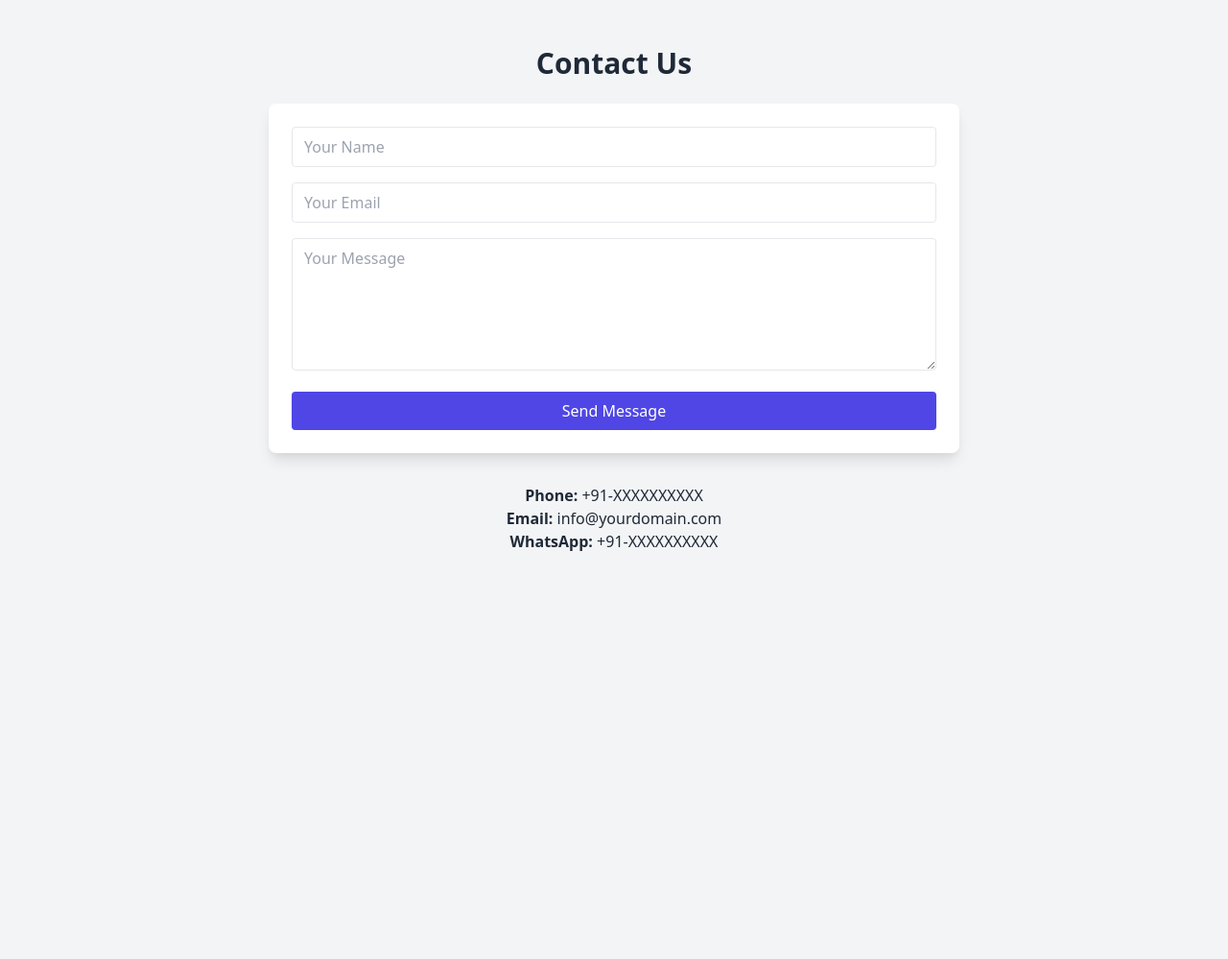
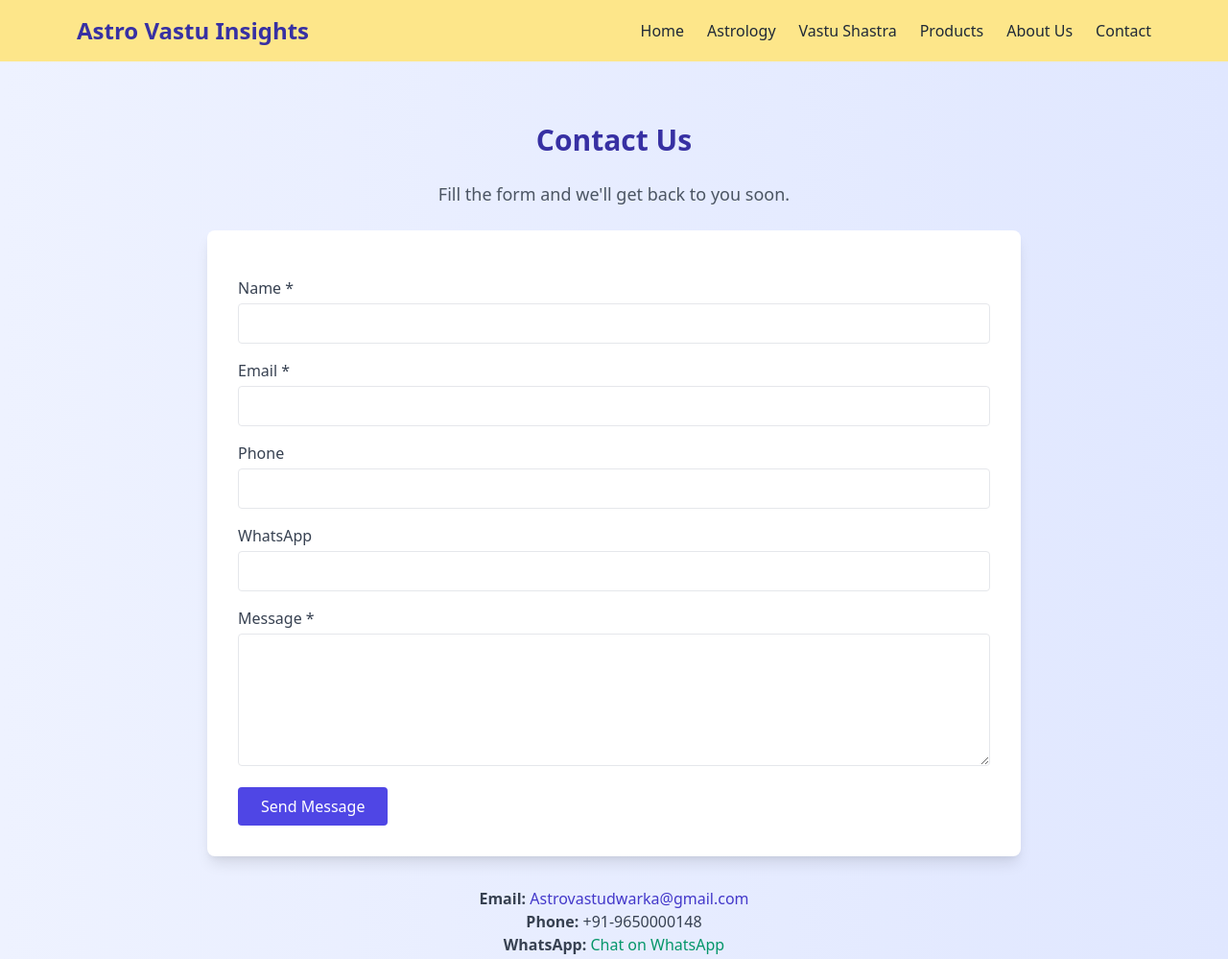
Before and after one commit to Amitd1326/amitd1326.github.io, a plain HTML site: page contact.html in a window 1280 px wide. Shown: the top 999 px of the page at 96% size. Before the commit the page ends 800 px from the top, so only its background shows below. Drawn offline with nearby package versions, Linux system fonts and the light colour scheme.

Commit message:
Add files via upload

```diff
--- a/contact.html
+++ b/contact.html
@@ -3,59 +3,130 @@
 <head>
   <meta charset="UTF-8">
   <meta name="viewport" content="width=device-width, initial-scale=1.0">
-  <title>Contact Us - Astro Vastu Insights</title>
+  <title>AstroVastu - Contact</title>
   <link href="https://cdn.jsdelivr.net/npm/tailwindcss@2.2.19/dist/tailwind.min.css" rel="stylesheet">
 </head>
-<body class="bg-gray-100 text-gray-800">
-  <section class="py-12 px-6 max-w-3xl mx-auto">
-    <h2 class="text-3xl font-bold text-center mb-6">Contact Us</h2>
-    <form id="contact-form" class="space-y-4 bg-white p-6 rounded-lg shadow-lg">
-      <input type="text" name="name" placeholder="Your Name" required class="w-full border px-3 py-2 rounded" />
-      <input type="email" name="email" placeholder="Your Email" required class="w-full border px-3 py-2 rounded" />
-      <textarea name="message" placeholder="Your Message" rows="5" required class="w-full border px-3 py-2 rounded"></textarea>
-      <button type="submit" class="w-full bg-indigo-600 text-white py-2 rounded">Send Message</button>
+<body class="bg-yellow-50 text-gray-800">
+
+  <!-- Navbar -->
+  <header class="bg-yellow-200 shadow-md">
+    <nav class="max-w-6xl mx-auto p-4 flex justify-between items-center">
+      <h1 class="text-2xl font-bold text-indigo-800">Astro Vastu Insights</h1>
+      <ul class="flex space-x-6">
+        <li><a href="index.html" class="hover:text-indigo-600">Home</a></li>
+        <li><a href="astrology.html" class="hover:text-indigo-600">Astrology</a></li>
+        <li><a href="vastu.html" class="hover:text-indigo-600">Vastu Shastra</a></li>
+        <li><a href="products.html" class="hover:text-indigo-600">Products</a></li>
+        <li><a href="about.html" class="hover:text-indigo-600">About Us</a></li>
+        <li><a href="contact.html" class="hover:text-indigo-600">Contact</a></li>
+      </ul>
+    </nav>
+  </header>
+
+<!-- contact-form.html (fragment) -->
+<section class="py-16 bg-gradient-to-r from-indigo-50 to-indigo-100 text-gray-800">
+  <div class="max-w-4xl mx-auto px-6">
+    <h2 class="text-3xl font-bold text-center text-indigo-800 mb-6">Contact Us</h2>
+    <p class="text-center text-lg mb-6 text-gray-600">Fill the form and we'll get back to you soon.</p>
+
+    <form id="contactForm" class="bg-white p-8 rounded-lg shadow-lg space-y-4">
+      <input type="hidden" name="hp" id="hp" value=""> <!-- honeypot (leave empty) -->
+      <input type="hidden" name="source" value="Website - Contact Page">
+
+      <div>
+        <label class="block text-gray-700">Name *</label>
+        <input type="text" name="name" id="name" required
+          class="w-full border rounded p-2 mt-1 focus:outline-none focus:ring-2 focus:ring-indigo-400">
+      </div>
+
+      <div>
+        <label class="block text-gray-700">Email *</label>
+        <input type="email" name="email" id="email" required
+          class="w-full border rounded p-2 mt-1 focus:outline-none focus:ring-2 focus:ring-indigo-400">
+      </div>
+
+      <div>
+        <label class="block text-gray-700">Phone</label>
+        <input type="tel" name="phone" id="phone"
+          class="w-full border rounded p-2 mt-1 focus:outline-none focus:ring-2 focus:ring-indigo-400">
+      </div>
+
+      <div>
+        <label class="block text-gray-700">WhatsApp</label>
+        <input type="text" name="whatsapp" id="whatsapp"
+          class="w-full border rounded p-2 mt-1 focus:outline-none focus:ring-2 focus:ring-green-400">
+      </div>
+
+      <div>
+        <label class="block text-gray-700">Message *</label>
+        <textarea name="message" id="message" rows="5" required
+          class="w-full border rounded p-2 mt-1 focus:outline-none focus:ring-2 focus:ring-indigo-400"></textarea>
+      </div>
+
+      <div class="flex items-center space-x-4">
+        <button id="submitBtn" type="submit"
+          class="bg-indigo-600 text-white px-6 py-2 rounded hover:bg-indigo-700 transition">Send Message</button>
+        <div id="formStatus" class="text-sm text-gray-600"></div>
+      </div>
     </form>
 
-    <p id="status" class="text-center mt-4"></p>
-
-    <div class="text-center mt-8">
-      <p><strong>Phone:</strong> +91-XXXXXXXXXX</p>
-      <p><strong>Email:</strong> info@yourdomain.com</p>
-      <p><strong>WhatsApp:</strong> +91-XXXXXXXXXX</p>
+    <div class="mt-8 text-center text-gray-700">
+      <p><strong>Email:</strong> <a href="mailto:Astrovastudwarka@gmail.com" class="text-indigo-700">Astrovastudwarka@gmail.com</a></p>
+      <p><strong>Phone:</strong> +91-9650000148</p>
+      <p><strong>WhatsApp:</strong> <a href="https://wa.me/919650000148" class="text-green-600">Chat on WhatsApp</a></p>
     </div>
-  </section>
+  </div>
 
   <script>
-    const form = document.getElementById("contact-form");
-    const status = document.getElementById("status");
+    // REPLACE with your Apps Script Web App URL (deployed)
+    const WEB_APP_URL = "https://script.google.com/macros/s/AKfycbzmKLDILY3PTEaKD4ghlDbMMAIreRS2dFJGh6bCnPTtZhfb8AjXO0wrXdlnwto6lgdi/exec";
+
+    const form = document.getElementById("contactForm");
+    const status = document.getElementById("formStatus");
+    const btn = document.getElementById("submitBtn");
 
     form.addEventListener("submit", async (e) => {
       e.preventDefault();
+      status.textContent = "Sending...";
+      btn.disabled = true;
 
-      const data = {
-        name: form.name.value,
-        email: form.email.value,
-        message: form.message.value,
+      // gather form data
+      const formData = {
+        name: document.getElementById("name").value.trim(),
+        email: document.getElementById("email").value.trim(),
+        phone: document.getElementById("phone").value.trim(),
+        whatsapp: document.getElementById("whatsapp").value.trim(),
+        message: document.getElementById("message").value.trim(),
+        hp: document.getElementById("hp").value || "",
+        source: "Website - Contact Page"
       };
 
       try {
-        const response = await fetch("https://script.google.com/macros/s/AKfycbzmKLDILY3PTEaKD4ghlDbMMAIreRS2dFJGh6bCnPTtZhfb8AjXO0wrXdlnwto6lgdi/exec", {
+        const res = await fetch(WEB_APP_URL, {
           method: "POST",
-          body: JSON.stringify(data),
-          headers: { "Content-Type": "application/json" }
+          mode: "cors",
+          headers: {
+            "Content-Type": "application/json"
+          },
+          body: JSON.stringify(formData)
         });
 
-        const result = await response.json();
-        if (result.result === "success") {
-          status.innerText = "✅ Thank you! Your message has been sent.";
+        // parse JSON response
+        const data = await res.json();
+
+        if (res.ok && data.status === "success") {
+          status.textContent = "Thank you — your message has been sent.";
           form.reset();
         } else {
-          status.innerText = "❌ Error: " + result.error;
+          status.textContent = data.message || "Submission failed. Try again later.";
         }
+
       } catch (err) {
-        status.innerText = "⚠️ Network error, please try again.";
+        console.error(err);
+        status.textContent = "Network error: could not submit form.";
+      } finally {
+        btn.disabled = false;
       }
     });
   </script>
-</body>
-</html>
+</section>
```
